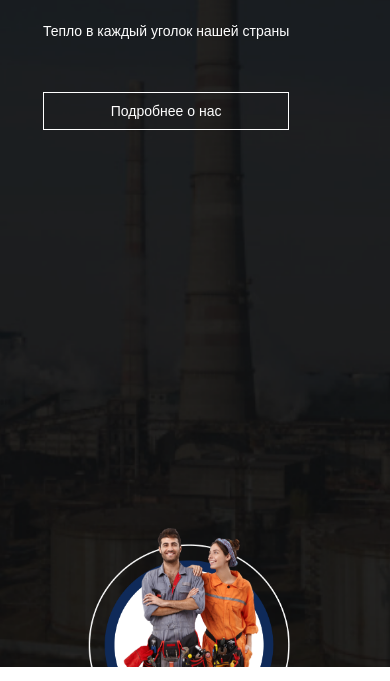
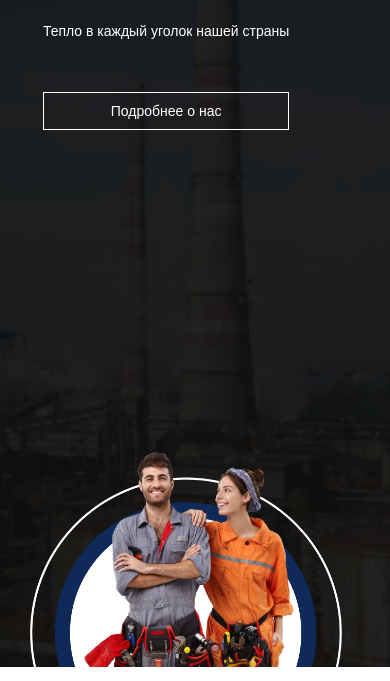
Before and after one commit to Janybek02/newtask, a plain HTML site: page index.html in a window 390 px wide. Shown: the part 163-844 px from the top of the page. Drawn offline with Linux system fonts and the light colour scheme.

Commit message:
New change

```diff
--- a/styles/header.css
+++ b/styles/header.css
@@ -187,7 +187,7 @@
         margin: 0 10px 0  10px;
     }
     .header__image{
-        width: 55%;
+        width: 85%;
         position: absolute;
         margin-left: auto;
         margin-right: auto;
```
